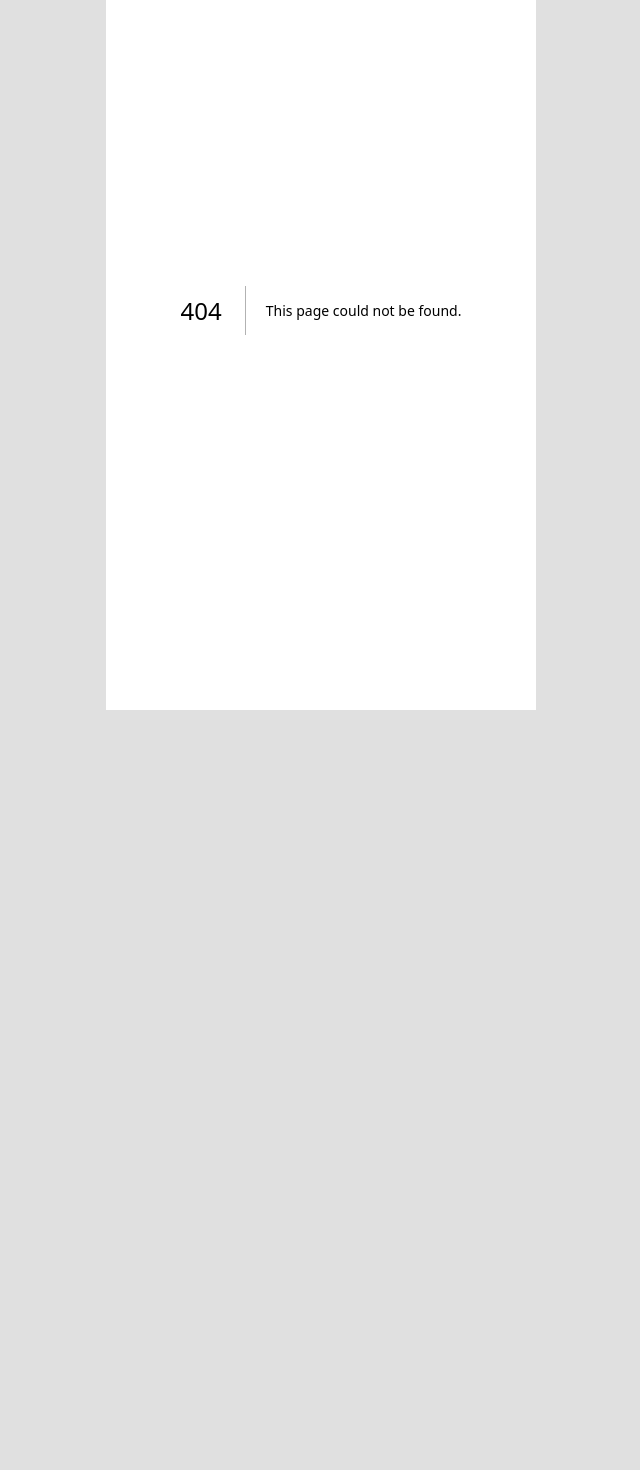
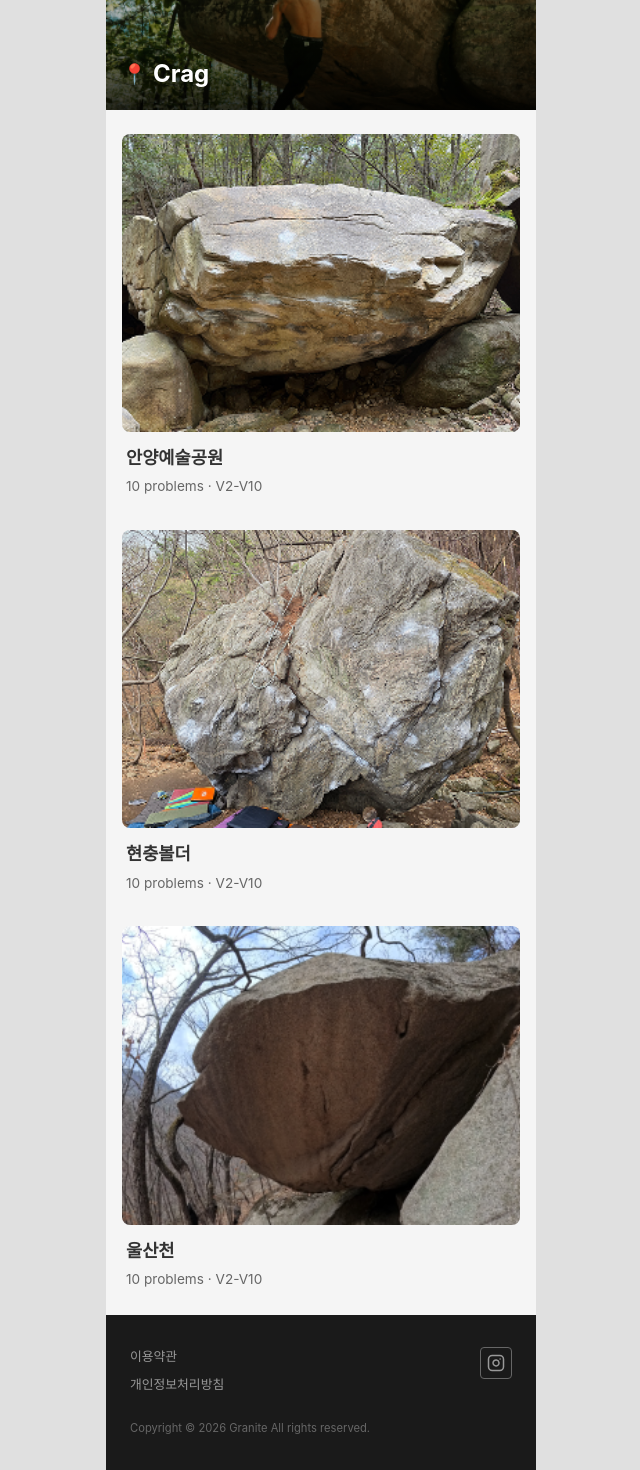
Before and after one commit to granite-climbing/granite-climbing.github.io, a Next.js app: page /crag in a window 1280 px wide. Before the commit this address had no page. Shown: the part 90-1560 px from the top of the page, without its empty margins (319-959 px from the left). Before the commit the page ends 800 px from the top, so only its background shows below. Built offline with nearby package versions, Linux system fonts and the light colour scheme.

Commit message:
Crag 메인 페이지 구현

```diff
--- /dev/null
+++ b/src/app/crag/page.tsx
@@ -0,0 +1,21 @@
+import Header from '@/components/Header';
+import PageBanner from '@/components/PageBanner';
+import CragList from '@/components/CragList';
+import Footer from '@/components/Footer';
+import { getAllCrags, getSiteSettings } from '@/lib/content';
+
+export default async function CragPage() {
+  const crags = getAllCrags();
+  const settings = getSiteSettings();
+
+  return (
+    <>
+      <Header />
+      <main>
+        <PageBanner image={settings.heroImage} title="Crag" />
+        <CragList crags={crags} />
+      </main>
+      <Footer />
+    </>
+  );
+}
--- /dev/null
+++ b/src/components/CragList.module.css
@@ -0,0 +1,48 @@
+.section {
+  padding: 24px 16px;
+  background-color: #f5f5f5;
+  min-height: calc(100vh - 140px - 150px);
+}
+
+.list {
+  display: flex;
+  flex-direction: column;
+  gap: 32px;
+}
+
+.card {
+  display: block;
+  text-decoration: none;
+  color: inherit;
+}
+
+.imageWrapper {
+  width: 100%;
+  aspect-ratio: 4 / 3;
+  border-radius: 8px;
+  overflow: hidden;
+  margin-bottom: 12px;
+}
+
+.imageWrapper img {
+  width: 100%;
+  height: 100%;
+  object-fit: cover;
+}
+
+.info {
+  padding: 0 4px;
+}
+
+.title {
+  font-size: 1.1rem;
+  font-weight: 600;
+  color: #333;
+  margin: 0 0 4px 0;
+}
+
+.meta {
+  font-size: 0.85rem;
+  color: #666;
+  margin: 0;
+}
--- /dev/null
+++ b/src/components/CragList.tsx
@@ -0,0 +1,36 @@
+import styles from './CragList.module.css';
+
+interface Crag {
+  slug: string;
+  title: string;
+  thumbnail: string;
+  difficultyMin: string;
+  difficultyMax: string;
+  problemCount?: number;
+}
+
+interface CragListProps {
+  crags: Crag[];
+}
+
+export default function CragList({ crags }: CragListProps) {
+  return (
+    <section className={styles.section}>
+      <div className={styles.list}>
+        {crags.map((crag) => (
+          <a href={`/crag/${crag.slug}`} key={crag.slug} className={styles.card}>
+            <div className={styles.imageWrapper}>
+              <img src={crag.thumbnail} alt={crag.title} />
+            </div>
+            <div className={styles.info}>
+              <h3 className={styles.title}>{crag.title}</h3>
+              <p className={styles.meta}>
+                {crag.problemCount || 10} problems · {crag.difficultyMin === crag.difficultyMax ? crag.difficultyMin : `${crag.difficultyMin}-${crag.difficultyMax}`}
+              </p>
+            </div>
+          </a>
+        ))}
+      </div>
+    </section>
+  );
+}
--- a/src/components/Footer.module.css
+++ b/src/components/Footer.module.css
@@ -1,29 +1,49 @@
 .footer {
-  padding: 24px 16px;
-  text-align: center;
+  background-color: #1a1a1a;
+  padding: 32px 24px;
+}
+
+.content {
+  display: flex;
+  justify-content: space-between;
+  align-items: flex-start;
+  margin-bottom: 24px;
 }
 
 .links {
   display: flex;
-  justify-content: flex-start;
-  gap: 16px;
-  margin-bottom: 8px;
+  flex-direction: column;
+  gap: 8px;
 }
 
 .links a {
-  font-size: 0.75rem;
-  color: #666;
+  font-size: 0.8rem;
+  color: #999;
   text-decoration: none;
 }
 
+.links a:hover {
+  color: #ccc;
+}
+
 .instagram {
-  display: inline-block;
-  color: #333;
-  margin: 12px 0;
+  display: flex;
+  align-items: center;
+  justify-content: center;
+  width: 32px;
+  height: 32px;
+  border: 1px solid #666;
+  border-radius: 4px;
+  color: #999;
+}
+
+.instagram:hover {
+  color: #ccc;
+  border-color: #999;
 }
 
 .copyright {
   font-size: 0.7rem;
-  color: #999;
-  margin-top: 12px;
+  color: #666;
+  margin: 0;
 }
--- a/src/components/Footer.tsx
+++ b/src/components/Footer.tsx
@@ -3,6 +3,7 @@ import styles from './Footer.module.css';
 export default function Footer() {
   return (
     <footer className={styles.footer}>
+      <div className={styles.content}>
         <div className={styles.links}>
           <a href="/terms">이용약관</a>
           <a href="/privacy">개인정보처리방침</a>
@@ -15,8 +16,8 @@ export default function Footer() {
           aria-label="Instagram"
         >
           <svg
-          width="24"
-          height="24"
+            width="18"
+            height="18"
             viewBox="0 0 24 24"
             fill="none"
             stroke="currentColor"
@@ -29,8 +30,9 @@ export default function Footer() {
             <line x1="17.5" y1="6.5" x2="17.51" y2="6.5"></line>
           </svg>
         </a>
+      </div>
       <p className={styles.copyright}>
-        Copyright &copy; {new Date().getFullYear()} Granite All rights reserved.
+        Copyright © 2026 Granite All rights reserved.
       </p>
     </footer>
   );
--- /dev/null
+++ b/src/components/PageBanner.module.css
@@ -0,0 +1,35 @@
+.banner {
+  position: relative;
+  width: 100%;
+  height: 140px;
+  overflow: hidden;
+}
+
+.bannerImage {
+  width: 100%;
+  height: 100%;
+  object-fit: cover;
+}
+
+.overlay {
+  position: absolute;
+  bottom: 0;
+  left: 0;
+  right: 0;
+  padding: 16px;
+  background: linear-gradient(transparent, rgba(0, 0, 0, 0.6));
+}
+
+.title {
+  color: #fff;
+  font-size: 1.5rem;
+  font-weight: 700;
+  display: flex;
+  align-items: center;
+  gap: 6px;
+  margin: 0;
+}
+
+.icon {
+  font-size: 1.25rem;
+}
--- /dev/null
+++ b/src/components/PageBanner.tsx
@@ -0,0 +1,20 @@
+import styles from './PageBanner.module.css';
+
+interface PageBannerProps {
+  image: string;
+  title: string;
+}
+
+export default function PageBanner({ image, title }: PageBannerProps) {
+  return (
+    <section className={styles.banner}>
+      <img src={image} alt={title} className={styles.bannerImage} />
+      <div className={styles.overlay}>
+        <h1 className={styles.title}>
+          <span className={styles.icon}>📍</span>
+          {title}
+        </h1>
+      </div>
+    </section>
+  );
+}
```
Lines whose indentation alone changed are shown as unchanged.
